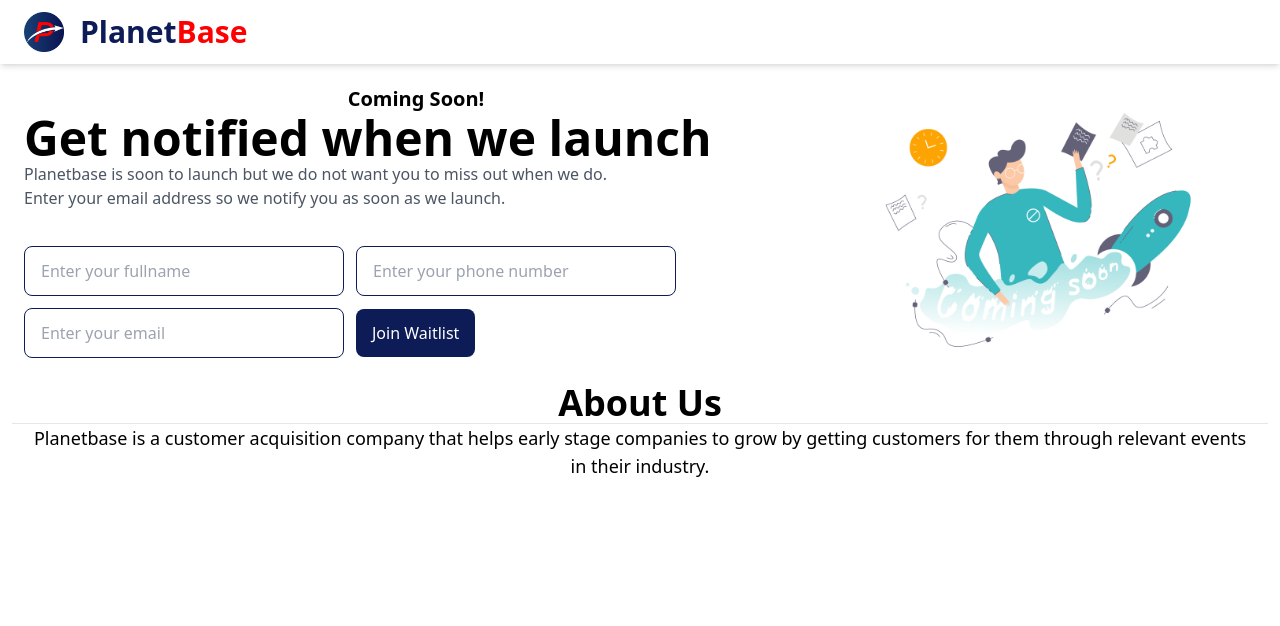
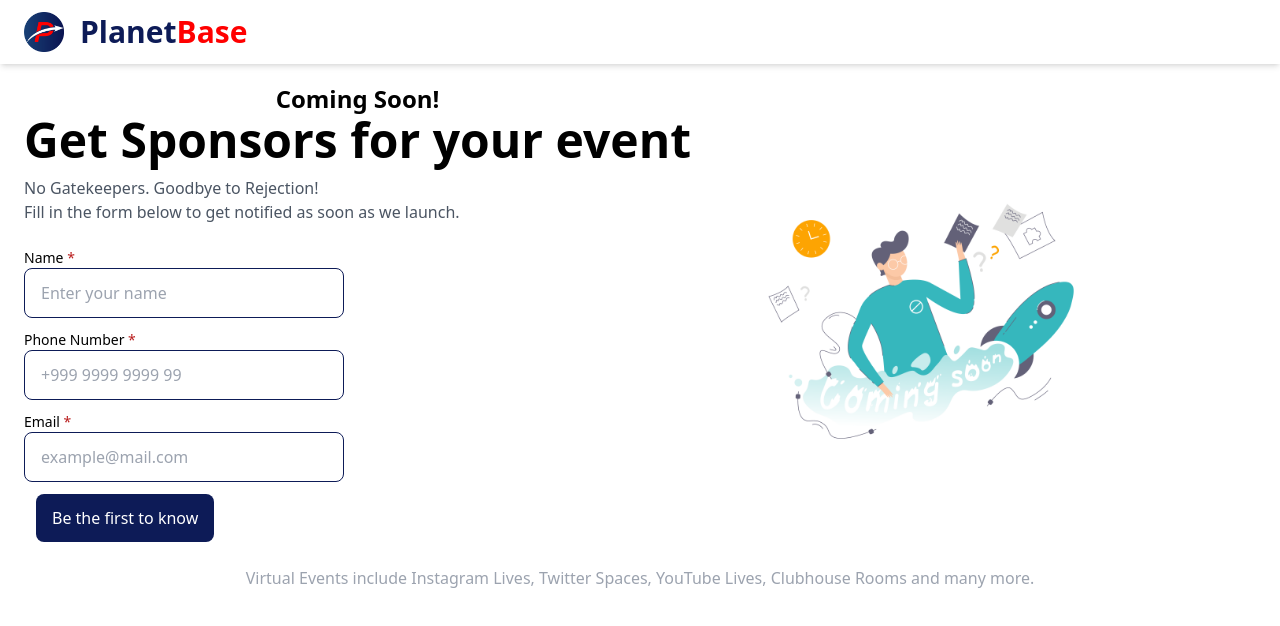
Before and after one commit to Daniel-16/planetbase-waitlist-usera, a React (Vite) app: page / in a window 1280 px wide. Shown: the top 626 px of the page. Built offline with nearby package versions, Linux system fonts and the light colour scheme.

Commit message:
Feat: Created Thank you page as well as few modifications to the landing page

```diff
--- a/src/App.jsx
+++ b/src/App.jsx
@@ -1,14 +1,16 @@
 import React from "react";
 import Waitlists from "./components/Waitlist";
-import About from "./components/About";
+// import About from "./components/About";
 import { BrowserRouter as Router, Routes, Route } from "react-router-dom";
 import Admin from "./components/Routes/Routes";
 import Navbar from "./components/Navbar";
+import SuccessPage from "./components/SuccessPage";
 
 function App() {
   return (
     <Router>
       <Routes>
+        <Route path="/thankyou" exact element={<SuccessPage />} />
         <Route
           path="/"
           exact
@@ -16,7 +18,7 @@ function App() {
             <>
               <Navbar />
               <Waitlists />
-              <About />
+              {/* <About /> */}
             </>
           }
         />
--- a/src/components/Form.jsx
+++ b/src/components/Form.jsx
@@ -5,7 +5,7 @@ const Form = () => {
   const [email, setEmail] = useState("");
   const [fullname, setFullname] = useState("");
   const [number, setNumber] = useState("");
-  const [success, setSuccess] = useState(false);
+  // const [success, setSuccess] = useState(false);
   const [error, setError] = useState("");
   const handleForm = (e) => {
     e.preventDefault();
@@ -16,11 +16,12 @@ const Form = () => {
     })
       .then((res) => {
         console.log(res);
-        setSuccess(true);
+        // setSuccess(true);
         setError("");
-        setTimeout(() => {
-          setSuccess(false);
-        }, 10000);
+        // setTimeout(() => {
+        //   setSuccess(false);
+        // }, 10000);
+        window.open("/thankyou");
       })
       .catch((err) => {
         console.error(err);
@@ -46,38 +47,62 @@ const Form = () => {
   };
   return (
     <form className="py-6 container mx-auto space-y-3" onSubmit={handleForm}>
+      <div className="flex flex-col">
+        <small className="text-sm">
+          Name <span className="text-red-700">*</span>
+        </small>
         <input
           className="border px-4 py-3 rounded-lg outline-none w-80 md:mr-3"
           type="text"
           required
-        placeholder="Enter your fullname"
+          placeholder="Enter your name"
           style={{ borderColor: "#0D1B57" }}
           onChange={handleFullname}
         />
+      </div>
+      {/* <br /> */}
+      <div className="flex flex-col">
+        <small className="text-sm">
+          Phone Number <span className="text-red-700">*</span>
+        </small>
         <input
           className="border px-4 py-3 rounded-lg outline-none w-80"
-        type="text"
+          type="tel"
           required
-        placeholder="Enter your phone number"
+          placeholder="+999 9999 9999 99"
           style={{ borderColor: "#0D1B57" }}
           onChange={handleNumber}
         />
+      </div>
+      <div className="flex flex-col">
+        <small className="text-sm">
+          Email <span className="text-red-700">*</span>
+        </small>
         <input
           className="border px-4 py-3 rounded-lg outline-none w-80"
           type="email"
           required
-        placeholder="Enter your email"
+          placeholder="example@mail.com"
           style={{ borderColor: "#0D1B57" }}
           onChange={handleEmail}
         />
+      </div>
+      <div className="flex-col">
+        <small
+          className="text-red-500"
+          style={error === "" ? { display: "none" } : { display: "block" }}
+        >
+          <p>{error}</p>
+        </small>
         <button
           type="submit"
           className="py-3 rounded-lg px-4 text-white md:ml-3"
           style={{ backgroundColor: "#0D1B57" }}
         >
-        Join Waitlist
+          Be the first to know
         </button>
-      <div
+      </div>
+      {/* <div
         className="bg-green-300 border border-green-500 p-6 rounded-lg"
         style={!success ? { display: "none" } : { display: "block" }}
       >
@@ -85,13 +110,7 @@ const Form = () => {
           Thank you for joining the waitlist. We would notify you as soon as we
           launch
         </p>
-      </div>
-      <div
-        className="bg-red-300 border border-red-500 p-6 rounded-lg"
-        style={error === "" ? { display: "none" } : { display: "block" }}
-      >
-        <p>{error}</p>
-      </div>
+      </div> */}
     </form>
   );
 };
--- /dev/null
+++ b/src/components/SuccessPage.jsx
@@ -0,0 +1,27 @@
+import React from "react";
+import Navbar from "./Navbar";
+import ThankYouImg from "../assets/images/thankYou.png";
+
+const SuccessPage = () => {
+  return (
+    <div>
+      <Navbar />
+      <div className="conainer mx-auto mt-3">
+        <div className="flex flex-col items-center px-6 md:flex-row">
+          <div className="flex-col">
+            <h1 className="font-bold text-5xl animate-pulse">Thank You!</h1>
+            <p>
+              Thank you for joining the waitlist. We would let you know as soon
+              as we launch.
+            </p>
+          </div>
+          <img className="max-w-md" src={ThankYouImg} alt="Thank You" />
+        </div>
+        {/* <div className=""> */}
+        {/* </div> */}
+      </div>
+    </div>
+  );
+};
+
+export default SuccessPage;
--- a/src/components/Waitlist.jsx
+++ b/src/components/Waitlist.jsx
@@ -7,23 +7,26 @@ const Waitlists = () => {
     <>
       <div className="container mt-5 mx-auto flex flex-col md:flex-row items-center px-6">
         <div className="flex-col">
-          <p className="font-bold text-xl animate-bounce text-center">
+          <p className="font-bold text-2xl animate-bounce text-center">
             Coming Soon!
           </p>
           <h1 className="text-3xl md:text-5xl font-bold">
-            Get notified when we launch
+            Get Sponsors for your event
           </h1>
-          <p className="text-gray-600">
-            Planetbase is soon to launch but we do not want you to miss out when
-            we do.
+          <p className="text-gray-600 pt-3">
+            No Gatekeepers. Goodbye to Rejection!
             <br />
-            Enter your email address so we notify you as soon as we launch.
+            Fill in the form below to get notified as soon as we launch.
           </p>
           <Form />
         </div>
         {/* <img className="md:max-w-md z-10 blur-lg" src={background} alt="blur" /> */}
         <img className="md:max-w-md" src={logo} alt="Waitlists" />
       </div>
+      <p className="text-gray-400 text-center px-3">
+        Virtual Events include Instagram Lives, Twitter Spaces, YouTube Lives,
+        Clubhouse Rooms and many more.
+      </p>
     </>
   );
 };
```
Also changed, not shown: src/assets/images/thankYou.png (added). Lines whose indentation alone changed are shown as unchanged.
